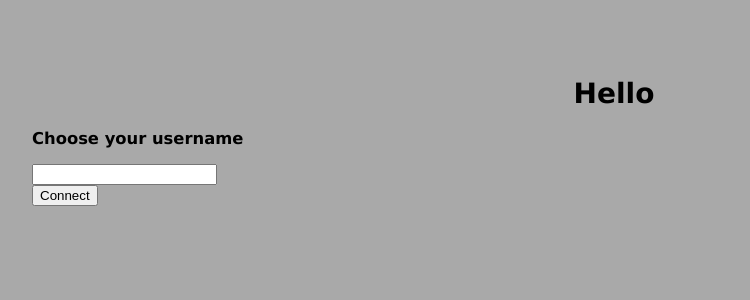
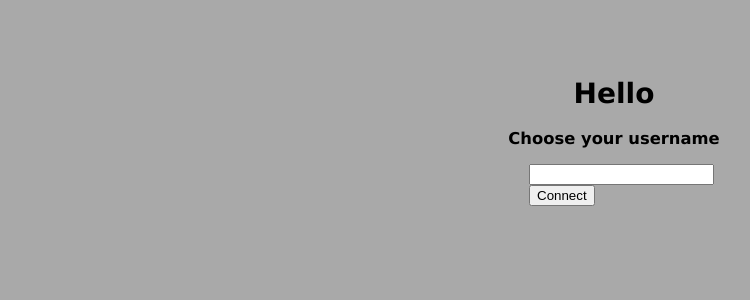
Before and after one commit to JsBasics-VarnaTeam/CoreProject, a Node server app: page / in a window 1280 px wide. Shown: the top 300 px of the page, without its empty margins (26-776 px from the left). Run offline with Node 20, Linux system fonts and the light colour scheme.

Commit message:
layout fixes

```diff
--- a/public/stylesheets/style.css
+++ b/public/stylesheets/style.css
@@ -17,6 +17,10 @@ h1 {
   text-align: center;
 }
 
+h3 {
+  text-align: center;
+}
+
 #game-wrapper {
   width: 99%;
   height: 99%;
@@ -31,6 +35,20 @@ h1 {
 
 p {
   font-size: 28px;
+  white-space: nowrap;
+}
+
+form {
+  width: 200px;
+  margin: 0 auto;
+}
+
+input {
+  margin-left: 15px;
+}
+
+button {
+  margin-left: 15px;
 }
 
 #results-wrapper {
--- a/server_handlers/game_handlers/on_username.js
+++ b/server_handlers/game_handlers/on_username.js
@@ -5,6 +5,11 @@ module.exports = (io, client, username) => {
   if (!username) {
     io.to(client.id).emit('rejected', 'You did not provide username!')
     client.disconnect()
+    return false
+  }
+
+  if(username.length > 12) {
+    io.to(client.id).emit('rejected', 'Your username was too long! Go back and make it shorter (max 12 chars)')
     return false
   }
 
```
